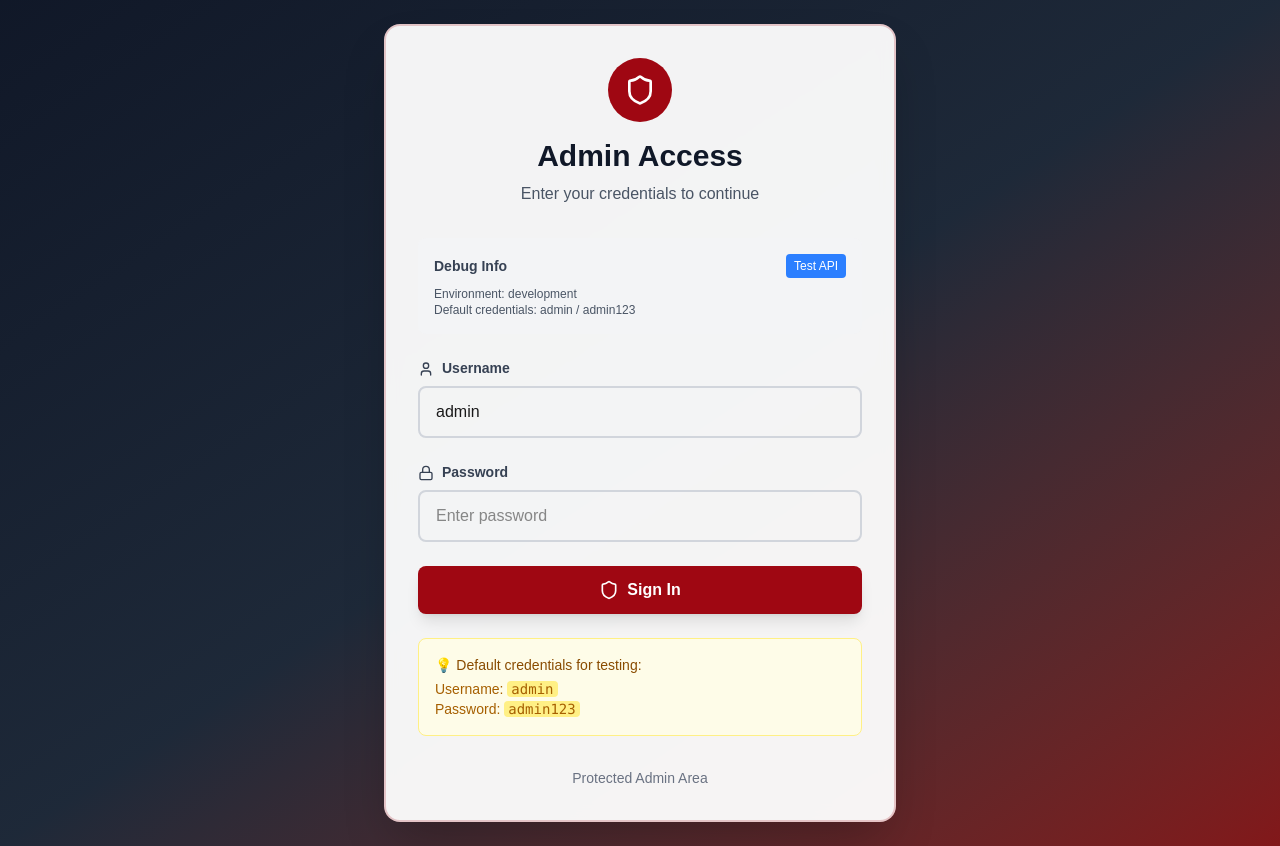
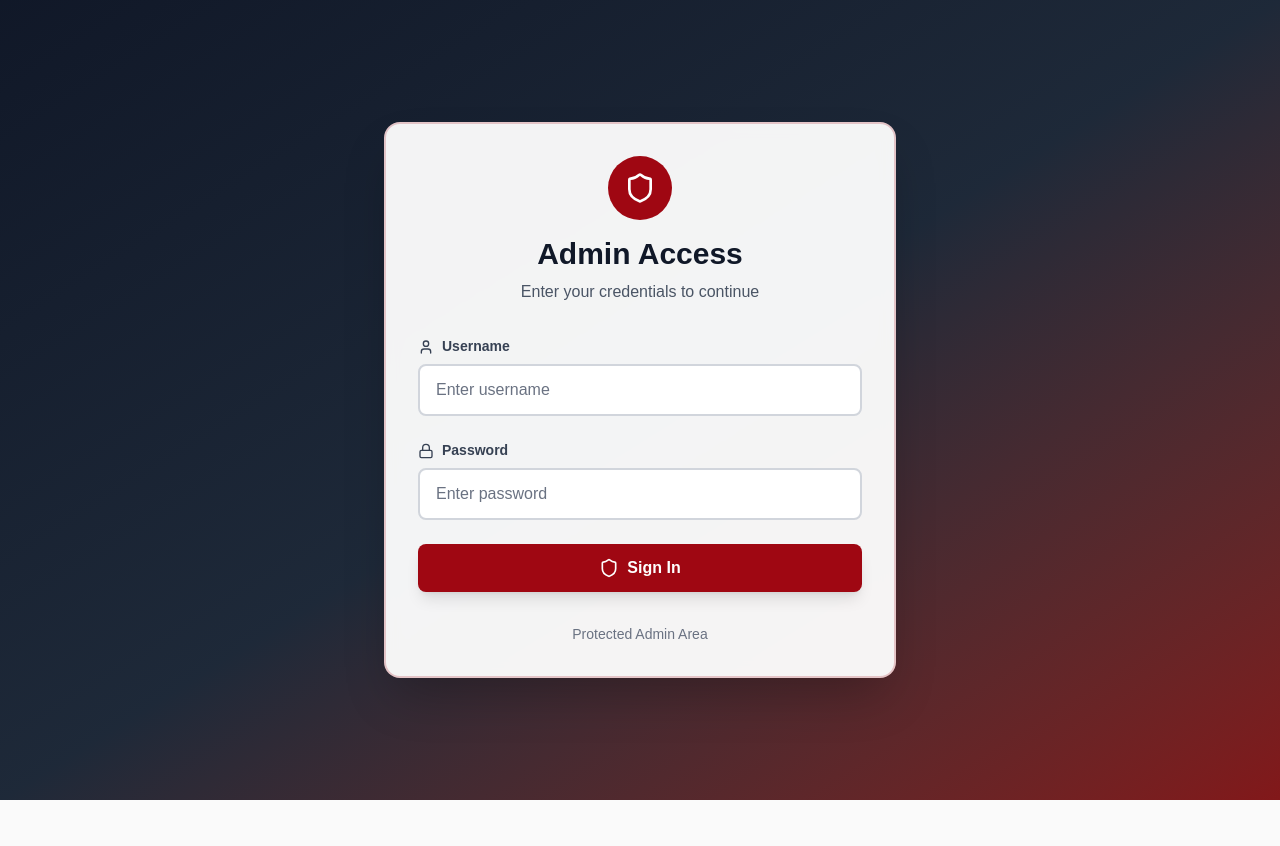
Before and after one commit to thithada/metomas, a Next.js app: page /admin in a window 1280 px wide. After the commit the page ends 800 px from the top, so only its background shows below. Built offline with nearby package versions, Linux system fonts and the light colour scheme.

Commit message:
Edit Protect admin

```diff
--- a/src/app/admin/page.tsx
+++ b/src/app/admin/page.tsx
@@ -7,7 +7,7 @@ import { Shield, Lock, User, AlertCircle } from 'lucide-react';
 
 const AdminLoginPage = () => {
   const [credentials, setCredentials] = useState({
-    username: 'admin',
+    username: '',
     password: ''
   });
   const [error, setError] = useState('');
@@ -108,29 +108,6 @@ const AdminLoginPage = () => {
           <p className="text-gray-600">Enter your credentials to continue</p>
         </div>
 
-        {/* Debug Section */}
-        <div className="mb-6 p-4 bg-gray-100 rounded-lg">
-          <div className="flex justify-between items-center mb-2">
-            <h3 className="text-sm font-bold text-gray-700">Debug Info</h3>
-            <button
-              type="button"
-              onClick={testApiConnection}
-              className="text-xs bg-blue-500 text-white px-2 py-1 rounded"
-            >
-              Test API
-            </button>
-          </div>
-          <div className="text-xs text-gray-600">
-            <p>Environment: {process.env.NODE_ENV || 'development'}</p>
-            <p>Default credentials: admin / admin123</p>
-            {debugInfo && (
-              <pre className="mt-2 text-xs bg-white p-2 rounded overflow-auto max-h-32">
-                {debugInfo}
-              </pre>
-            )}
-          </div>
-        </div>
-
         {/* Login Form */}
         <form onSubmit={handleSubmit} className="space-y-6">
           <div>
@@ -143,7 +120,7 @@ const AdminLoginPage = () => {
               name="username"
               value={credentials.username}
               onChange={handleInputChange}
-              className="w-full px-4 py-3 rounded-lg border-2 border-gray-300 focus:border-red-800 focus:ring-2 focus:ring-red-800/20 transition-all duration-300"
+              className="w-full px-4 py-3 rounded-lg border-2 border-gray-300 focus:border-red-800 focus:ring-2 focus:ring-red-800/20 transition-all duration-300 text-gray-900 placeholder-gray-500 bg-white"
               placeholder="Enter username"
               required
             />
@@ -159,7 +136,7 @@ const AdminLoginPage = () => {
               name="password"
               value={credentials.password}
               onChange={handleInputChange}
-              className="w-full px-4 py-3 rounded-lg border-2 border-gray-300 focus:border-red-800 focus:ring-2 focus:ring-red-800/20 transition-all duration-300"
+              className="w-full px-4 py-3 rounded-lg border-2 border-gray-300 focus:border-red-800 focus:ring-2 focus:ring-red-800/20 transition-all duration-300 text-gray-900 placeholder-gray-500 bg-white"
               placeholder="Enter password"
               required
             />
@@ -191,16 +168,6 @@ const AdminLoginPage = () => {
           </button>
         </form>
 
-        {/* Default credentials hint */}
-        <div className="mt-6 p-4 bg-yellow-50 border border-yellow-200 rounded-lg">
-          <p className="text-yellow-800 text-sm font-medium">
-            💡 Default credentials for testing:
-          </p>
-          <p className="text-yellow-700 text-sm mt-1">
-            Username: <code className="bg-yellow-200 px-1 rounded">admin</code><br/>
-            Password: <code className="bg-yellow-200 px-1 rounded">admin123</code>
-          </p>
-        </div>
 
         {/* Footer */}
         <div className="mt-8 text-center text-gray-500 text-sm">
```
